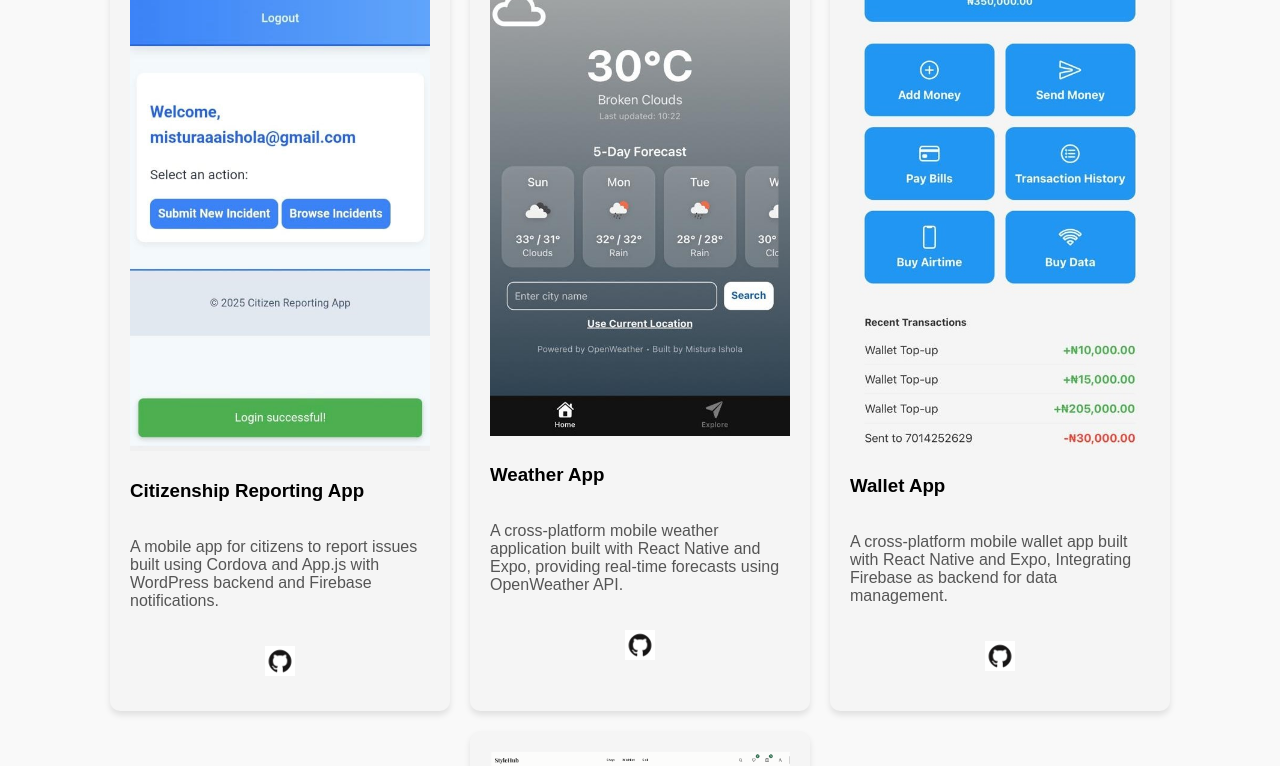
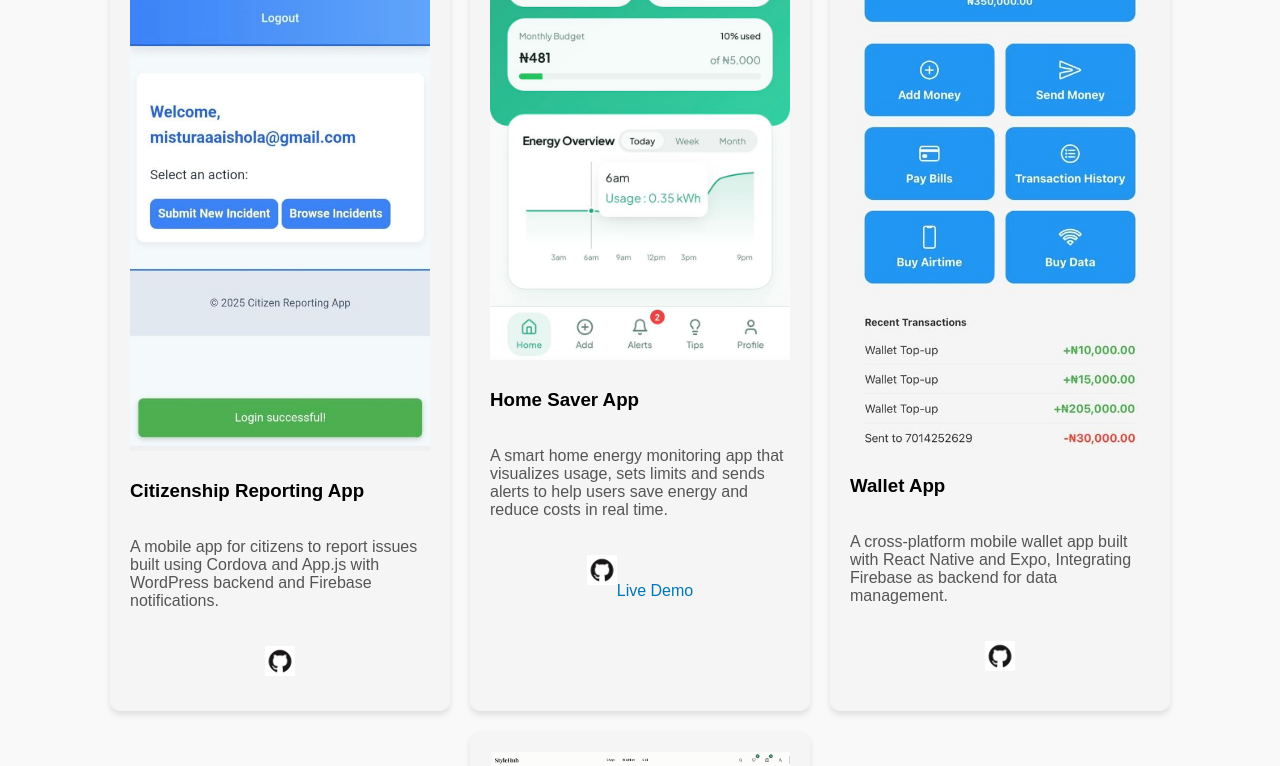
Before and after one commit to MisturaDev/my-portfolio, a React (Vite) app: page / in a window 1280 px wide. Shown: the part 2400-3166 px from the top of the page. Built offline with nearby package versions, Linux system fonts and the light colour scheme.

Commit message:
Update portfolio with Bright Home Energy Saver

```diff
--- a/src/components/Projects.jsx
+++ b/src/components/Projects.jsx
@@ -2,6 +2,7 @@ import React from "react";
 import "./Projects.css";
 
 import citizenshipImg from "../assets/citizenship.jpg";
+import saverImg from "../assets/saver.jpeg";
 import weatherImg from "../assets/weather.jpg";
 import walletImg from "../assets/dashboard.jpg";
 import eshopperImg from "../assets/home.png";
@@ -28,15 +29,16 @@ const Projects = () => {
           </div>
         </div>
 
-        {/* Weather App */}
+        {/* Home Saver App */}
         <div className="project-card">
-          <img src={weatherImg} alt="Weather App" />
-          <h3>Weather App</h3>
-          <p>A cross-platform mobile weather application built with React Native and Expo, providing real-time forecasts using OpenWeather API.</p>
+          <img src={saverImg} alt="Home Saver App" />
+          <h3>Home Saver App</h3>
+          <p>A smart home energy monitoring app that visualizes usage, sets limits and sends alerts to help users save energy and reduce costs in real time.</p>
           <div className="project-links">
-            <a href="https://github.com/MisturaDev/react-native-weather-app" target="_blank" rel="noopener noreferrer">
+            <a href="https://github.com/MisturaDev/bright-home-saver.git" target="_blank" rel="noopener noreferrer">
               <img src={githubIcon} alt="GitHub Link" className="icon" />
             </a>
+            <a href="https://bright-home-saver.vercel.app/" target="_blank" rel="noopener noreferrer">Live Demo</a>
           </div>
         </div>
 
```
Also changed, not shown: src/assets/saver.jpeg.
